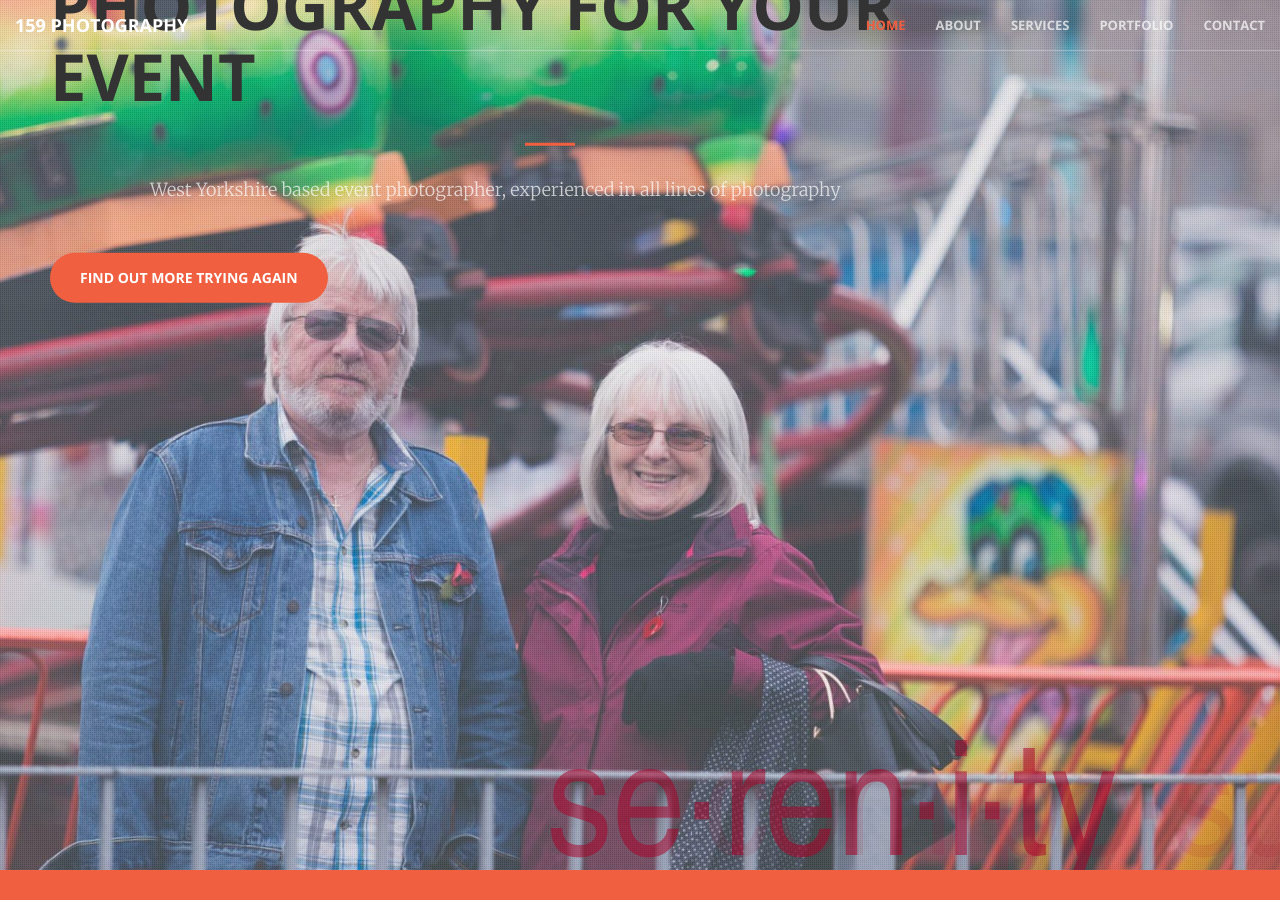
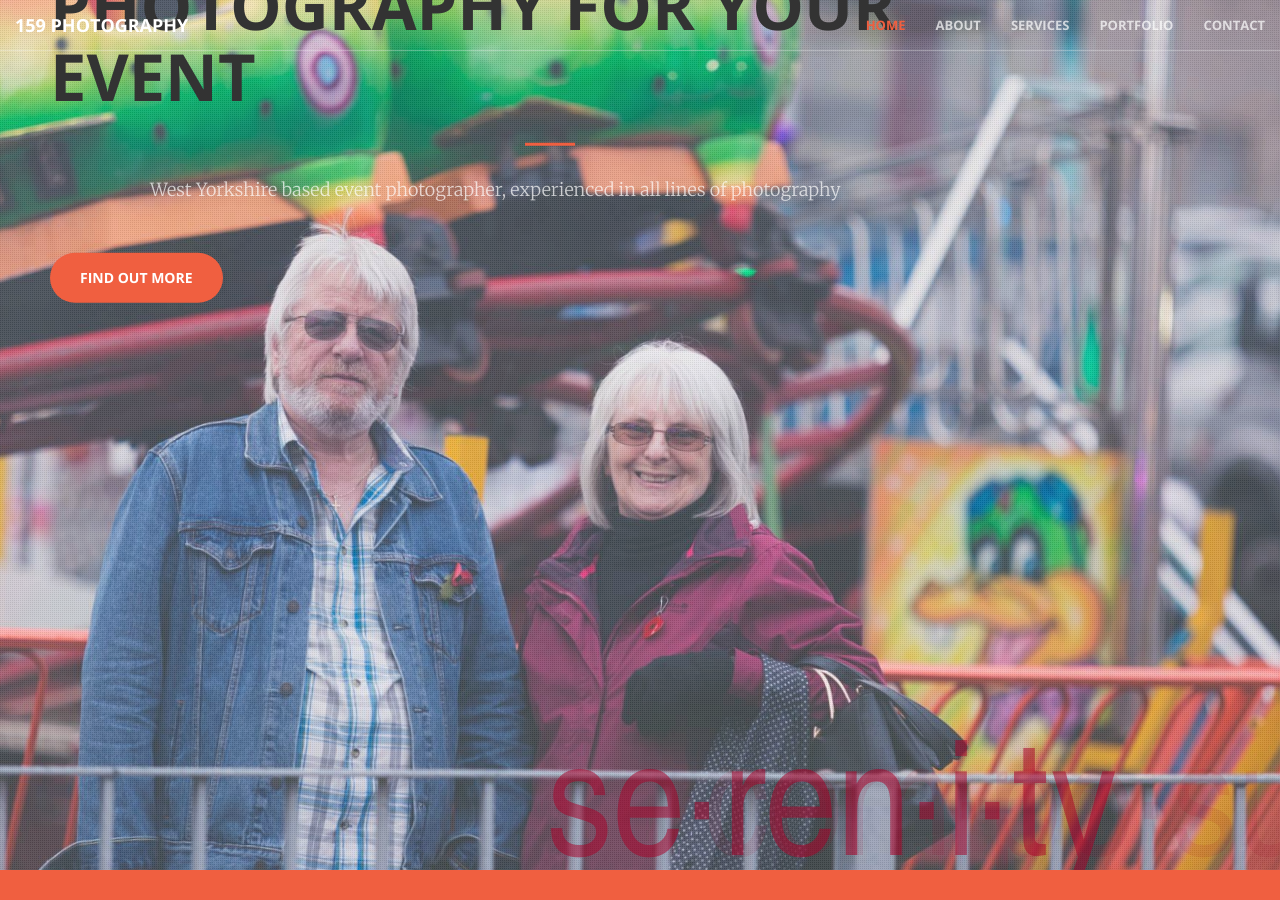
Before and after one commit to mattwhi/159photography, a Jekyll site: the page built from index.md, in a window 1280 px wide and 900 px high. Built offline with Jekyll 4.4.1, drawn with Linux system fonts in a browser that asks for light colours.

Commit message:
test publish working

```diff
--- a/_includes/header.html
+++ b/_includes/header.html
@@ -12,7 +12,7 @@
 	            <h1>{{ page.header-title}}</h1>
 	            <hr>
 	            <p>{{ page.header-sub-title }}</p>
-	            <a href="#about" class="btn btn-primary btn-xl page-scroll">Find Out More trying again</a>
+	            <a href="#about" class="btn btn-primary btn-xl page-scroll">Find Out More</a>
 	        </div>
     </div>
 </section>
```
Also changed, not shown: 2 other files.
